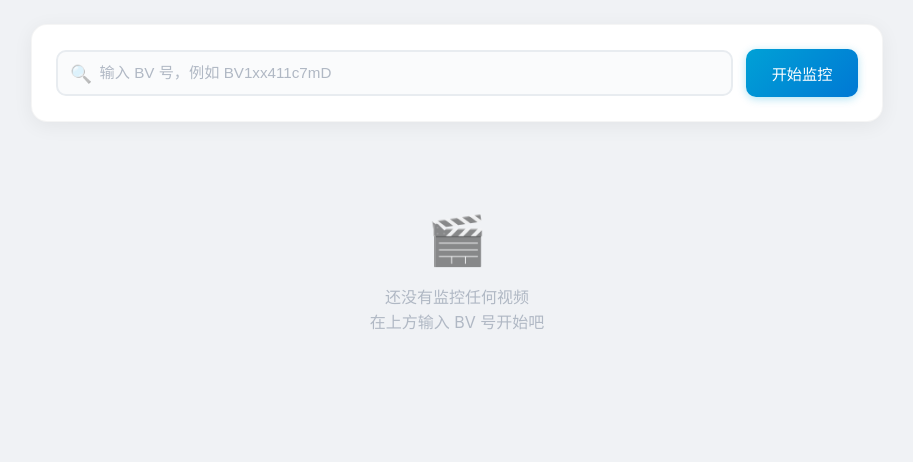
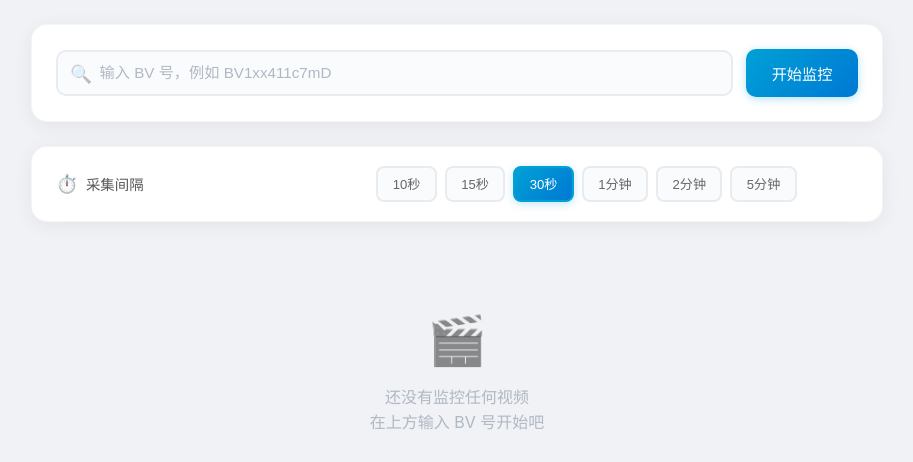
Before and after one commit to Euoao/bv-monitor, a FastAPI app: page / in a window 1280 px wide. Shown: the part 141-603 px from the top of the page, without its empty margins (183-1096 px from the left). Run offline with FastAPI, Linux system fonts and the light colour scheme.

Commit message:
feat: 首页可视化设置采集间隔，支持 10s/15s/30s/1min/2min/5min

```diff
--- a/app/routes.py
+++ b/app/routes.py
@@ -4,15 +4,19 @@ from fastapi import APIRouter, Request
 from fastapi.responses import HTMLResponse
 from fastapi.templating import Jinja2Templates
 from pathlib import Path
+from pydantic import BaseModel
 
 from .bilibili import fetch_video_info
-from .scheduler import collect_one
+from .scheduler import collect_one, reschedule, get_current_interval
 from .store import DataStore
 
 BASE_DIR = Path(__file__).resolve().parent.parent
 templates = Jinja2Templates(directory=str(BASE_DIR / "templates"))
 
 router = APIRouter()
+
+# 允许的采集间隔选项（秒）
+ALLOWED_INTERVALS = [10, 15, 30, 60, 120, 300]
 
 
 @router.get("/", response_class=HTMLResponse)
@@ -23,8 +27,15 @@ async def index(request: Request):
     for bvid in bvids:
         info = DataStore.get_info(bvid)
         monitors.append({"bvid": bvid, "info": info})
+    config = DataStore.get_config()
     return templates.TemplateResponse(
-        request=request, name="index.html", context={"monitors": monitors}
+        request=request,
+        name="index.html",
+        context={
+            "monitors": monitors,
+            "interval": config.get("interval", 30),
+            "allowed_intervals": ALLOWED_INTERVALS,
+        },
     )
 
 
@@ -59,6 +70,40 @@ async def get_stats(bvid: str):
 async def chart_page(request: Request, bvid: str):
     """趋势图页面"""
     info = DataStore.get_info(bvid)
+    config = DataStore.get_config()
     return templates.TemplateResponse(
-        request=request, name="chart.html", context={"bvid": bvid, "info": info}
+        request=request,
+        name="chart.html",
+        context={"bvid": bvid, "info": info, "interval": config.get("interval", 30)},
     )
+
+
+# ── 配置 API ──
+
+@router.get("/api/config")
+async def get_config():
+    """获取当前配置"""
+    config = DataStore.get_config()
+    config["interval"] = get_current_interval()
+    return config
+
+
+class IntervalBody(BaseModel):
+    interval: int
+
+
+@router.put("/api/config/interval")
+async def set_interval(body: IntervalBody):
+    """修改采集间隔（秒）"""
+    seconds = body.interval
+    if seconds not in ALLOWED_INTERVALS:
+        return {"success": False, "msg": f"间隔必须是以下值之一: {ALLOWED_INTERVALS}"}
+    if seconds < 10:
+        return {"success": False, "msg": "间隔不能小于10秒"}
+
+    # 持久化配置
+    DataStore.set_config({"interval": seconds})
+    # 动态修改调度器
+    reschedule(seconds)
+
+    return {"success": True, "msg": f"采集间隔已修改为 {seconds} 秒", "interval": seconds}
--- a/app/scheduler.py
+++ b/app/scheduler.py
@@ -7,6 +7,8 @@ from .bilibili import fetch_video_stat, fetch_video_info
 from .store import DataStore
 
 scheduler = BackgroundScheduler()
+
+JOB_ID = "collect_job"
 
 
 def _collect_task():
@@ -30,14 +32,12 @@ async def _collect_all():
 
 async def collect_one(bvid: str) -> bool:
     """采集单个视频数据（供API调用）"""
-    # 获取视频信息（如果还没有）
     if not DataStore.get_info(bvid):
         info = await fetch_video_info(bvid)
         if not info:
             return False
         DataStore.save_info(info)
 
-    # 获取统计数据
     stat = await fetch_video_stat(bvid)
     if not stat:
         return False
@@ -46,9 +46,23 @@ async def collect_one(bvid: str) -> bool:
 
 
 def start_scheduler():
-    """启动定时采集，每30秒采集一次"""
-    scheduler.add_job(_collect_task, "interval", seconds=30, id="collect_job")
+    """启动定时采集，间隔从配置读取"""
+    interval = DataStore.get_config().get("interval", 30)
+    scheduler.add_job(_collect_task, "interval", seconds=interval, id=JOB_ID)
     scheduler.start()
+
+
+def reschedule(seconds: int):
+    """动态修改采集间隔（秒）"""
+    scheduler.reschedule_job(JOB_ID, trigger="interval", seconds=seconds)
+
+
+def get_current_interval() -> int:
+    """获取当前采集间隔"""
+    job = scheduler.get_job(JOB_ID)
+    if job and job.trigger:
+        return int(job.trigger.interval.total_seconds())
+    return DataStore.get_config().get("interval", 30)
 
 
 def shutdown_scheduler():
--- a/app/store.py
+++ b/app/store.py
@@ -11,11 +11,44 @@ from .bilibili import VideoStat, VideoInfo
 DATA_DIR = Path(__file__).resolve().parent.parent / "data"
 DATA_DIR.mkdir(exist_ok=True)
 
+# 默认配置
+_DEFAULT_CONFIG = {
+    "interval": 30,  # 采集间隔（秒）
+}
+
 
 class DataStore:
     """线程安全的数据存储"""
 
     _lock = Lock()
+
+    # ── 配置 ──
+
+    @classmethod
+    def _config_file(cls) -> Path:
+        return DATA_DIR / "_config.json"
+
+    @classmethod
+    def get_config(cls) -> dict:
+        """获取全局配置"""
+        f = cls._config_file()
+        if not f.exists():
+            return dict(_DEFAULT_CONFIG)
+        with open(f, "r", encoding="utf-8") as fh:
+            cfg = json.load(fh)
+        # 补齐默认值
+        for k, v in _DEFAULT_CONFIG.items():
+            cfg.setdefault(k, v)
+        return cfg
+
+    @classmethod
+    def set_config(cls, patch: dict):
+        """更新配置（合并写入）"""
+        with cls._lock:
+            cfg = cls.get_config()
+            cfg.update(patch)
+            with open(cls._config_file(), "w", encoding="utf-8") as fh:
+                json.dump(cfg, fh, ensure_ascii=False, indent=2)
 
     @classmethod
     def _get_file(cls, bvid: str) -> Path:
--- a/templates/index.html
+++ b/templates/index.html
@@ -274,6 +274,64 @@
             line-height: 1.6;
         }
 
+        /* ── 设置区 ── */
+        .settings-area {
+            background: white;
+            border-radius: 16px;
+            padding: 1.2rem 1.5rem;
+            margin-bottom: 1.5rem;
+            box-shadow: 0 4px 20px rgba(0,0,0,0.06);
+            border: 1px solid rgba(0,0,0,0.04);
+            display: flex;
+            align-items: center;
+            justify-content: space-between;
+            gap: 1rem;
+        }
+        .settings-area .label {
+            font-size: 0.9rem;
+            color: #555;
+            font-weight: 500;
+            display: flex;
+            align-items: center;
+            gap: 0.5rem;
+        }
+        .settings-area .label .icon { font-size: 1.1rem; }
+        .settings-area .controls {
+            display: flex;
+            align-items: center;
+            gap: 0.5rem;
+        }
+        .interval-btn {
+            padding: 0.4rem 0.9rem;
+            border: 2px solid #e8ecf0;
+            border-radius: 8px;
+            background: #fafbfc;
+            font-size: 0.82rem;
+            font-weight: 500;
+            color: #666;
+            cursor: pointer;
+            transition: all 0.2s;
+        }
+        .interval-btn:hover {
+            border-color: #00a1d6;
+            color: #00a1d6;
+            background: #f0f9fd;
+        }
+        .interval-btn.active {
+            border-color: #00a1d6;
+            background: linear-gradient(135deg, #00a1d6, #0078d4);
+            color: white;
+            box-shadow: 0 2px 8px rgba(0,161,214,0.25);
+        }
+        .settings-saving {
+            font-size: 0.8rem;
+            color: #00a1d6;
+            opacity: 0;
+            transition: opacity 0.3s;
+            white-space: nowrap;
+        }
+        .settings-saving.show { opacity: 1; }
+
         /* ── 页脚 ── */
         .footer {
             text-align: center;
@@ -317,6 +375,22 @@
         </div>
 
         <div class="msg" id="msg"></div>
+
+        <div class="settings-area">
+            <div class="label">
+                <span class="icon">⏱️</span> 采集间隔
+            </div>
+            <div class="controls">
+                {% for sec in allowed_intervals %}
+                <button class="interval-btn {% if sec == interval %}active{% endif %}"
+                        data-seconds="{{ sec }}"
+                        onclick="setInterval_('{{ sec }}', this)">
+                    {% if sec < 60 %}{{ sec }}秒{% elif sec == 60 %}1分钟{% elif sec == 120 %}2分钟{% elif sec == 300 %}5分钟{% else %}{{ sec }}秒{% endif %}
+                </button>
+                {% endfor %}
+                <span class="settings-saving" id="savingTip">✓ 已保存</span>
+            </div>
+        </div>
 
         {% if monitors %}
         <div class="section-title">监控列表 · {{ monitors | length }} 个视频</div>
@@ -420,6 +494,33 @@
             }
         }
 
+        async function setInterval_(seconds, btnEl) {
+            // 避免重复点击当前激活项
+            if (btnEl.classList.contains('active')) return;
+
+            try {
+                const resp = await fetch('/api/config/interval', {
+                    method: 'PUT',
+                    headers: { 'Content-Type': 'application/json' },
+                    body: JSON.stringify({ interval: parseInt(seconds) })
+                });
+                const data = await resp.json();
+                if (data.success) {
+                    // 切换激活状态
+                    document.querySelectorAll('.interval-btn').forEach(b => b.classList.remove('active'));
+                    btnEl.classList.add('active');
+                    // 显示保存提示
+                    const tip = document.getElementById('savingTip');
+                    tip.classList.add('show');
+                    setTimeout(() => tip.classList.remove('show'), 1500);
+                } else {
+                    showMsg('❌ ' + data.msg, false);
+                }
+            } catch (e) {
+                showMsg('❌ 设置失败', false);
+            }
+        }
+
         // 回车键提交
         document.getElementById('bvInput').addEventListener('keydown', e => {
             if (e.key === 'Enter') addMonitor();
```
Also changed, not shown: templates/chart.html (+5 -2 lines).
